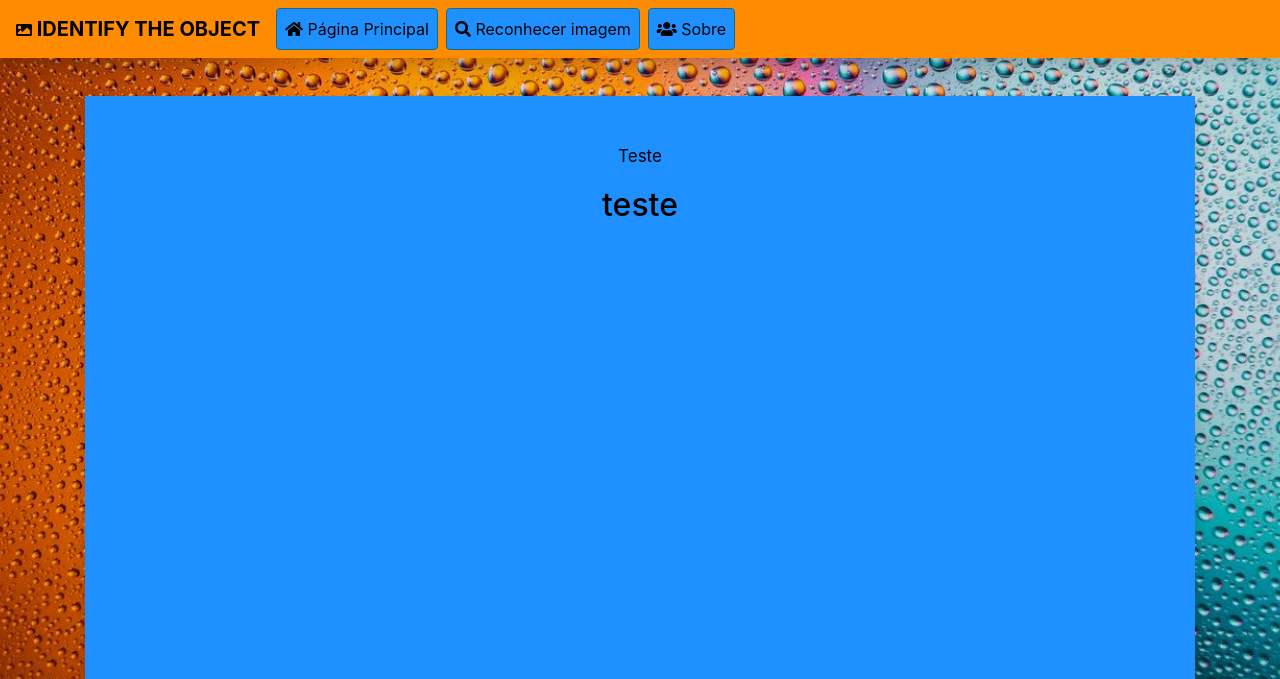
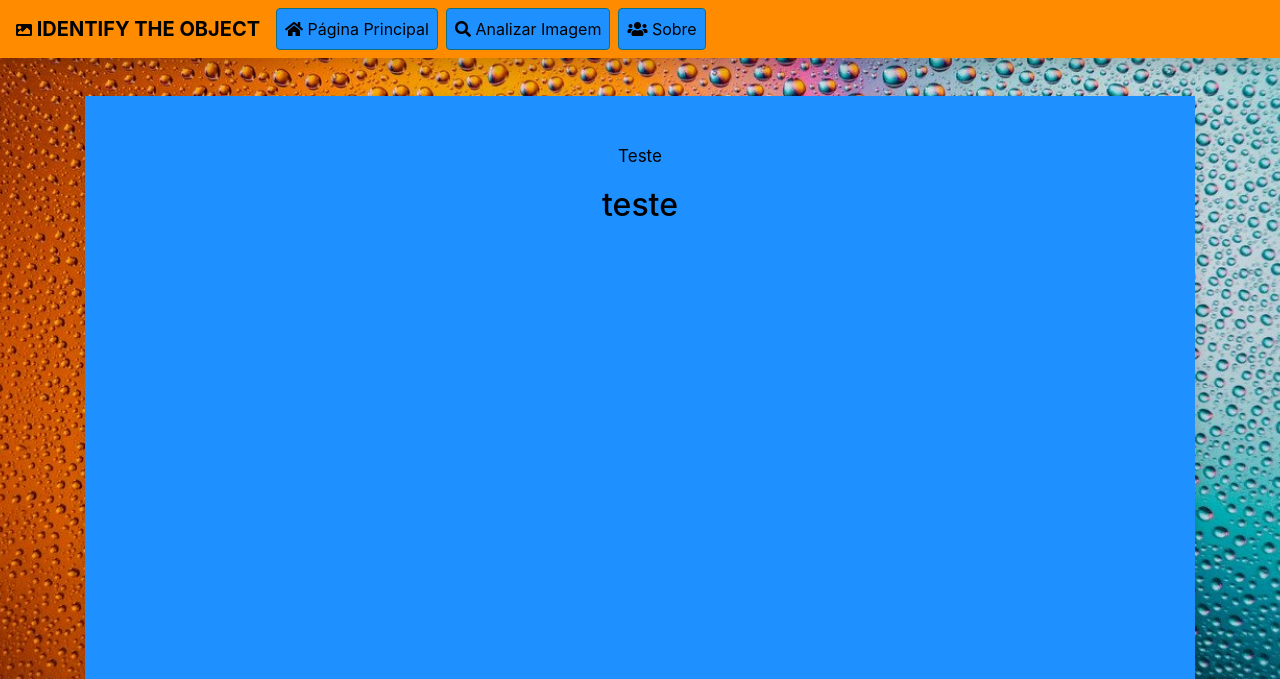
Before and after one commit to Jeremias333/IdentifyTheObject, a Django app: page / in a window 1280 px wide. Shown: the top 679 px of the page. Run offline with Django 3.2, Linux system fonts and the light colour scheme; some libraries are stand-ins or nearby versions.

Commit message:
feat(style): nome do botão alterado para Analizar Imagem
por ser mais semântico para o usuário.

```diff
--- a/IdentifyTheObject/main/templates/base.html
+++ b/IdentifyTheObject/main/templates/base.html
@@ -38,7 +38,7 @@
 						</a>
 					</li>
 					<li class="nav-item active">
-						<a class="btn btn-info custom-btn active nav-link mr-2" href="/recognition"  style="color: black; background-color:#1E90FF"><span class="fas fa-search"></span> Reconhecer imagem
+						<a class="btn btn-info custom-btn active nav-link mr-2" href="/recognition"  style="color: black; background-color:#1E90FF"><span class="fas fa-search"></span> Analizar Imagem
 						</a>
 					</li>
 					<li class="nav-item active">
```
